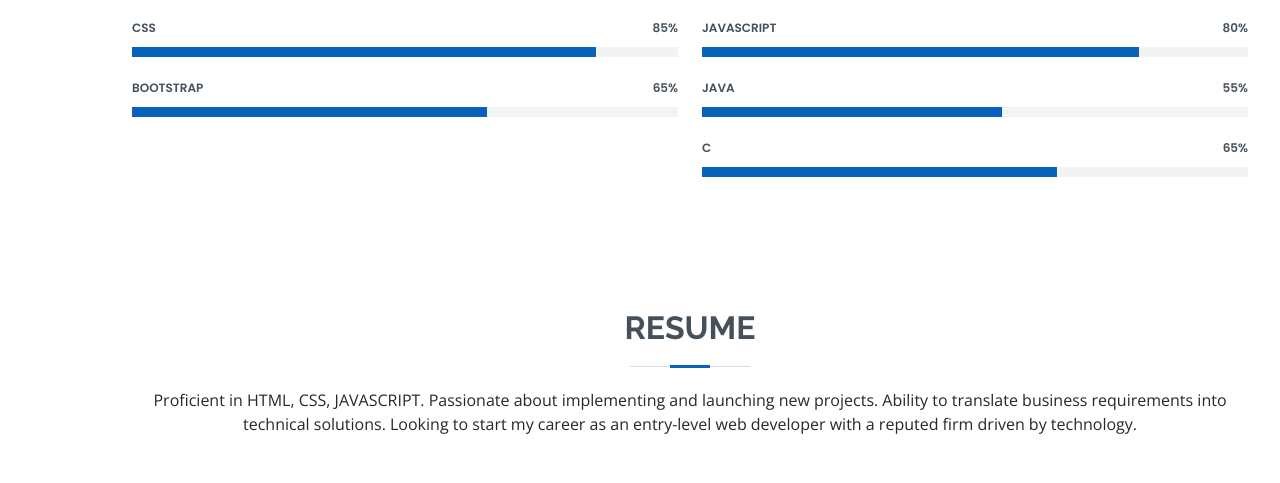
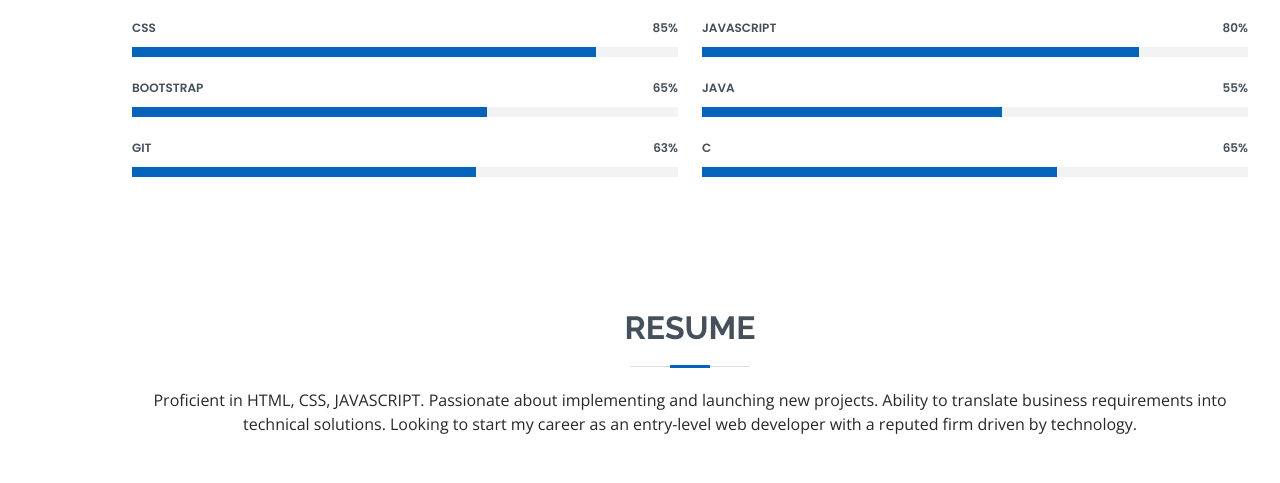
Before and after one commit to Jaseelamktgi/Jaseela-mktgi, a plain HTML site: page index.html in a window 1280 px wide. Shown: the part 1963-2446 px from the top of the page. Drawn offline with nearby package versions, Linux system fonts and the light colour scheme.

Commit message:
commented experience section

```diff
--- a/index.html
+++ b/index.html
@@ -187,6 +187,13 @@
               </div>
             </div>
 
+            <div class="progress">
+              <span class="skill">Git <i class="val">63%</i></span>
+              <div class="progress-bar-wrap">
+                <div class="progress-bar" role="progressbar" aria-valuenow="63" aria-valuemin="0" aria-valuemax="100"></div>
+              </div>
+            </div>
+
           </div>
 
           <div class="col-lg-6">
@@ -267,7 +274,7 @@
               <p><em>PMSAPT HSS, Kakkove</em></p>
             </div>
           </div>
-          <div class="col-lg-6">
+          <!-- <div class="col-lg-6">
             <h3 class="resume-title">Professional Experience</h3>
             <div class="resume-item">
               <h4>UI ENGINEER (INTERNSHIP)</h4>
@@ -279,7 +286,7 @@
                 <li>Learn about HTML, CSS, Javascript, Bootstrap, JQuery, Sass & React  </li>
               </ul>
             </div>
-          </div>
+          </div> -->
         </div>
 
       </div>
```
